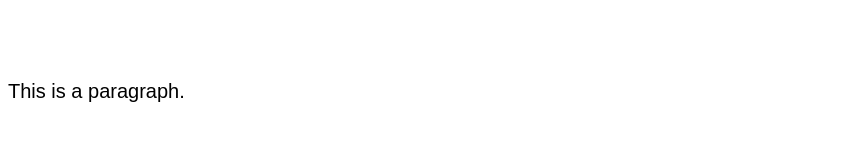
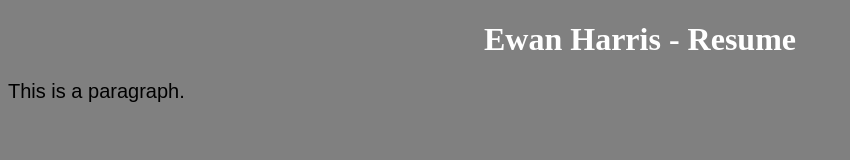
Before and after one commit to edmharris/edmharris.github.io, a plain HTML site: page index.html in a window 1280 px wide. Shown: the whole page, without its empty margins (0-850 px from the left). Drawn offline with Linux system fonts and the light colour scheme.

Commit message:
Update index.html

```diff
--- a/index.html
+++ b/index.html
@@ -3,7 +3,7 @@
 <head>
 <style>
 body {
-  background-color: lightbauge;
+  background-color: gray;
 }
 
 h1 {
```
